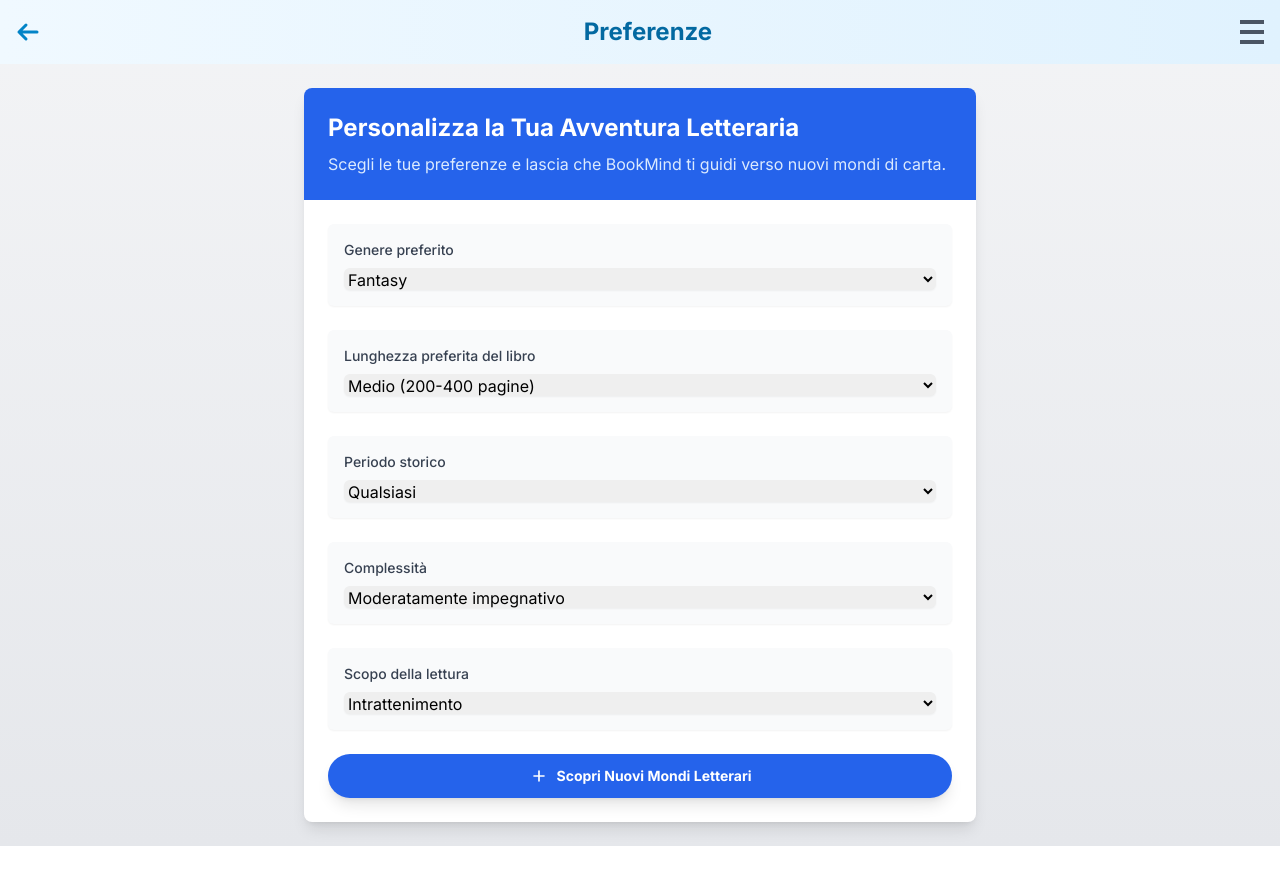
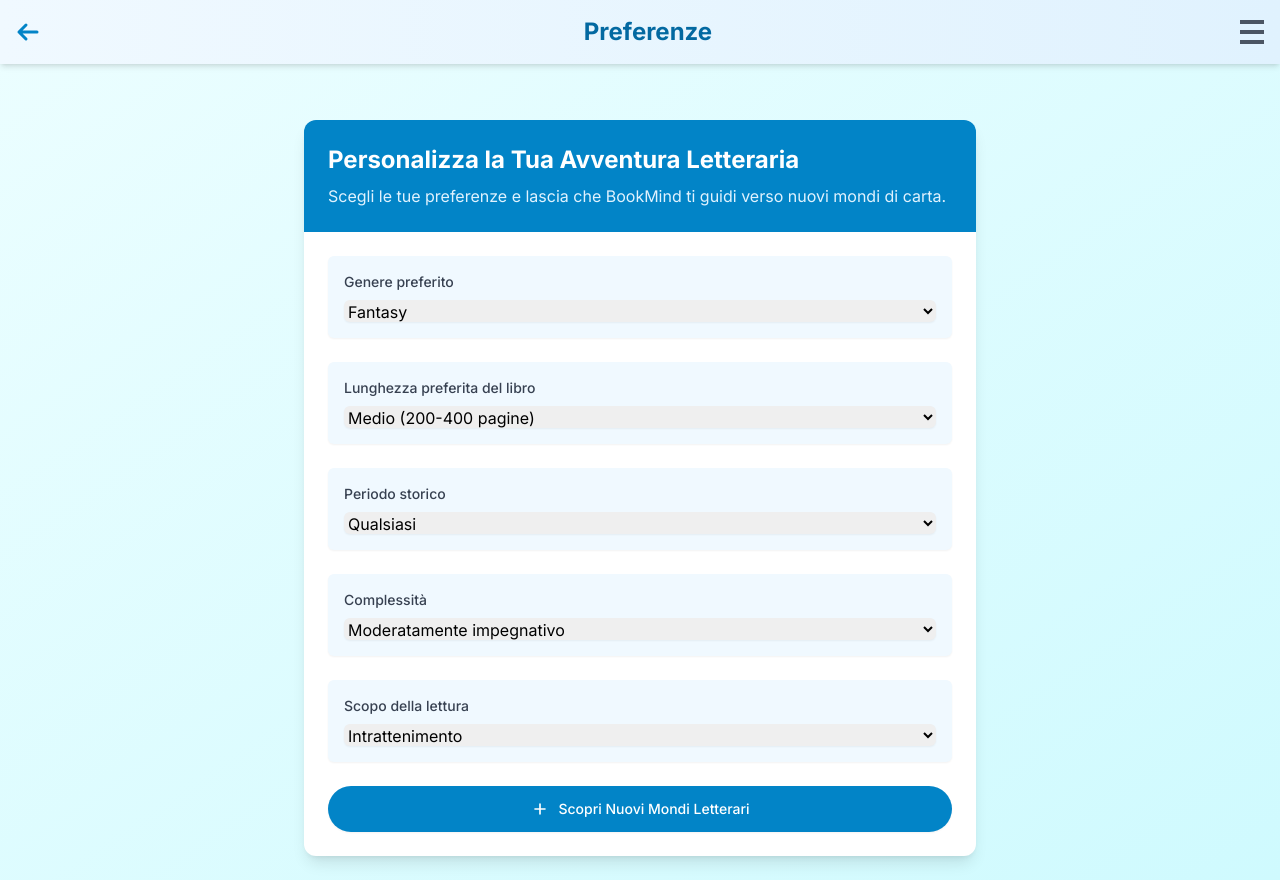
Before and after one commit to aljacket/bookmind, a Vue app: page /preferences in a window 1280 px wide. Before the commit the page ends 846 px from the top, so only its background shows below. Built offline with nearby package versions, Linux system fonts and the light colour scheme; no server answers; sample sign-in values are in the browser's storage.

Commit message:
style(UserPreferences): applica nuovo stile coerente
- Implementa sfondo sfumato
- Aggiorna colori e stili dei componenti
- Migliora la presentazione del form

```diff
--- a/src/views/UserPreferences.vue
+++ b/src/views/UserPreferences.vue
@@ -1,16 +1,16 @@
 <template>
-    <div class="min-h-screen bg-gradient-to-b from-gray-100 to-gray-200">
+    <div class="min-h-screen bg-gradient-to-br from-bookmind-cyan-50 to-bookmind-cyan-100">
         <!-- Header -->
-        <Header title="Preferenze" :showBackButton="true" />
+        <Header title="Preferenze" :showBackButton="true" class="bg-white shadow-md" />
 
         <!-- Main content -->
-        <main class="container mx-auto p-6">
-            <div class="max-w-2xl mx-auto bg-white rounded-lg shadow-lg overflow-hidden">
-                <div class="p-6 bg-blue-600 text-white">
+        <main class="container mx-auto p-6 mt-8">
+            <div class="max-w-2xl mx-auto bg-white rounded-xl shadow-lg overflow-hidden">
+                <div class="p-6 bg-bookmind-600 text-white">
                     <h2 class="text-2xl font-bold mb-2">
                         Personalizza la Tua Avventura Letteraria
                     </h2>
-                    <p class="text-blue-100">
+                    <p class="text-bookmind-100">
                         Scegli le tue preferenze e lascia che BookMind ti guidi verso nuovi mondi di
                         carta.
                     </p>
@@ -106,16 +106,13 @@
 
                     <div
                         v-if="error"
-                        class="mt-4 p-4 bg-red-100 border-l-4 border-red-500 text-red-700"
+                        class="mt-4 p-4 bg-red-100 border-l-4 border-red-500 text-red-700 rounded"
                     >
                         {{ error }}
                     </div>
 
                     <div class="mt-8">
-                        <button
-                            type="submit"
-                            class="w-full bg-blue-600 text-white font-bold py-3 px-6 rounded-full shadow-lg transform transition duration-300 hover:bg-blue-700 hover:scale-105 inline-flex items-center justify-center"
-                        >
+                        <CTAButton type="submit">
                             <svg
                                 class="w-5 h-5 mr-2"
                                 fill="none"
@@ -130,8 +127,8 @@
                                     d="M12 6v6m0 0v6m0-6h6m-6 0H6"
                                 ></path>
                             </svg>
-                            <span class="text-sm">Scopri Nuovi Mondi Letterari</span>
-                        </button>
+                            <span>Scopri Nuovi Mondi Letterari</span>
+                        </CTAButton>
                     </div>
                 </form>
             </div>
@@ -152,6 +149,7 @@
     import type { UserPreferences } from '@/types/userPreferences'
 
     import Header from '@/components/layout/Header.vue'
+    import CTAButton from '@/components/ui/CTAButton.vue'
 
     const router = useRouter()
     const authStore = useAuthStore()
@@ -208,10 +206,10 @@
 <style scoped>
     .form-select,
     .form-input {
-        @apply mt-1 block w-full rounded-md border-gray-300 shadow-sm focus:border-blue-300 focus:ring focus:ring-blue-200 focus:ring-opacity-50;
+        @apply mt-1 block w-full rounded-md border-bookmind-300 shadow-sm focus:border-bookmind-300 focus:ring focus:ring-bookmind-200 focus:ring-opacity-50;
     }
 
     .preference-group {
-        @apply bg-gray-50 p-4 rounded-md shadow-sm;
+        @apply bg-bookmind-50 p-4 rounded-md shadow-sm;
     }
 </style>
```
